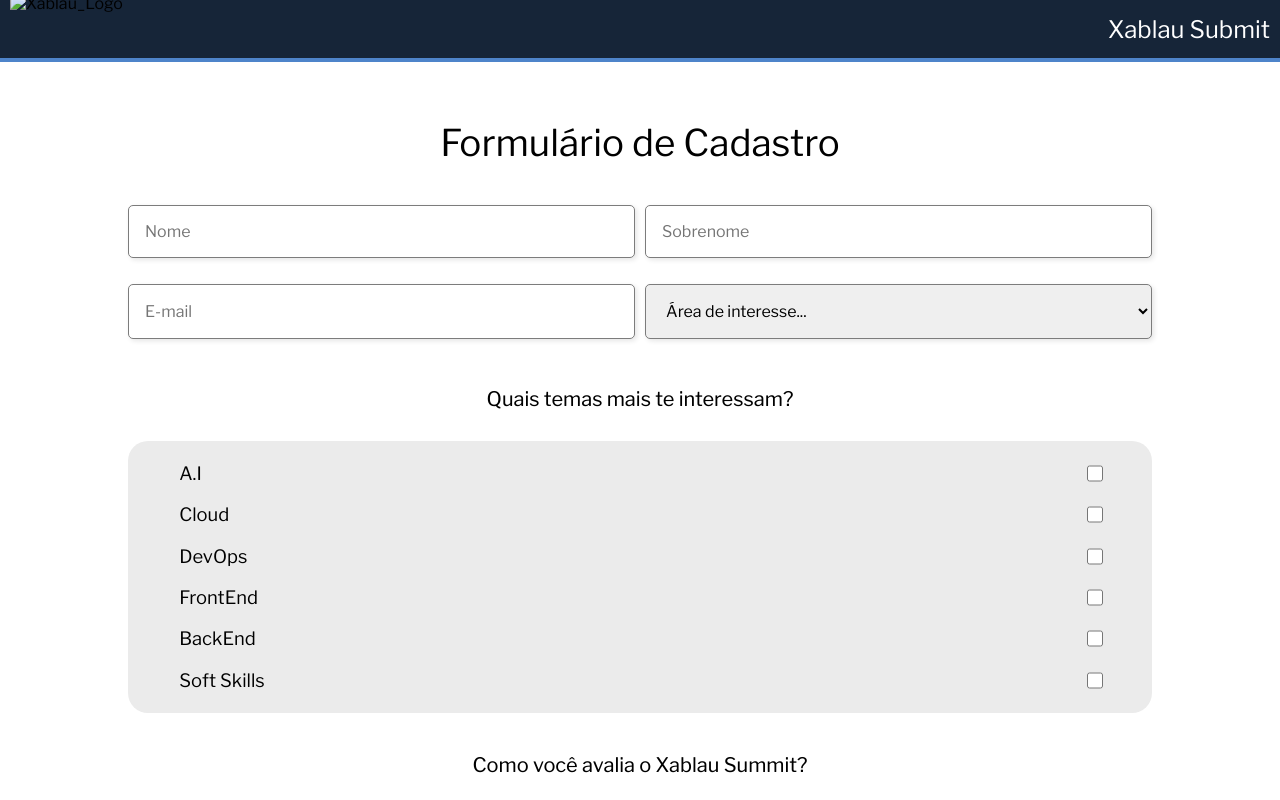
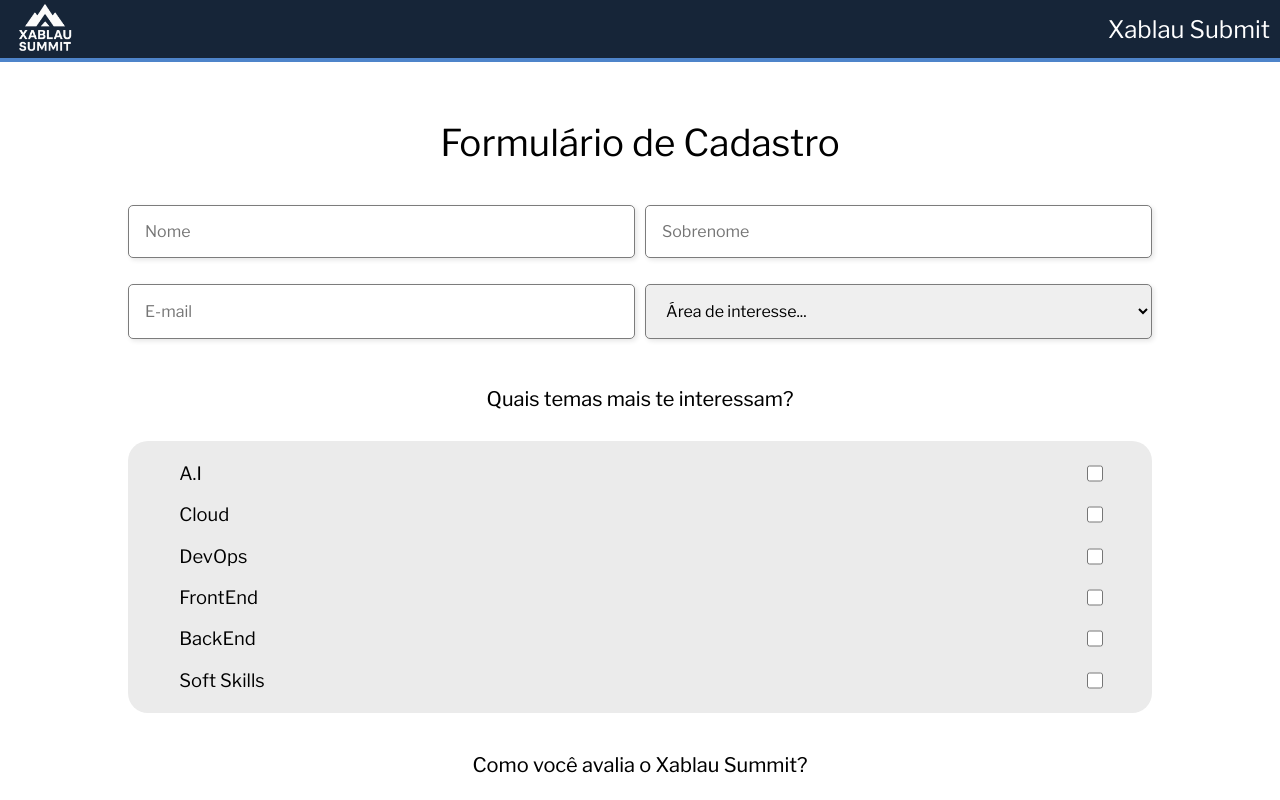
Before and after one commit to VirtusXD/XablauSubmit, a plain HTML site: page index.html in a window 1280 px wide. Shown: the top 800 px of the page. Drawn offline with nearby package versions, Linux system fonts and the light colour scheme.

Commit message:
alteração no endereçamento da logo usada no cabeçalho

```diff
--- a/index.html
+++ b/index.html
@@ -14,7 +14,7 @@
 <body>
 
     <header id="header">
-        <img src="/img/xablau summit.png" alt="Xablau_Logo" class="logo">
+        <img src="/img/xablau-summit.png" alt="Xablau_Logo" class="logo">
         <h2>Xablau Submit</h2>
     </header>
 
```
